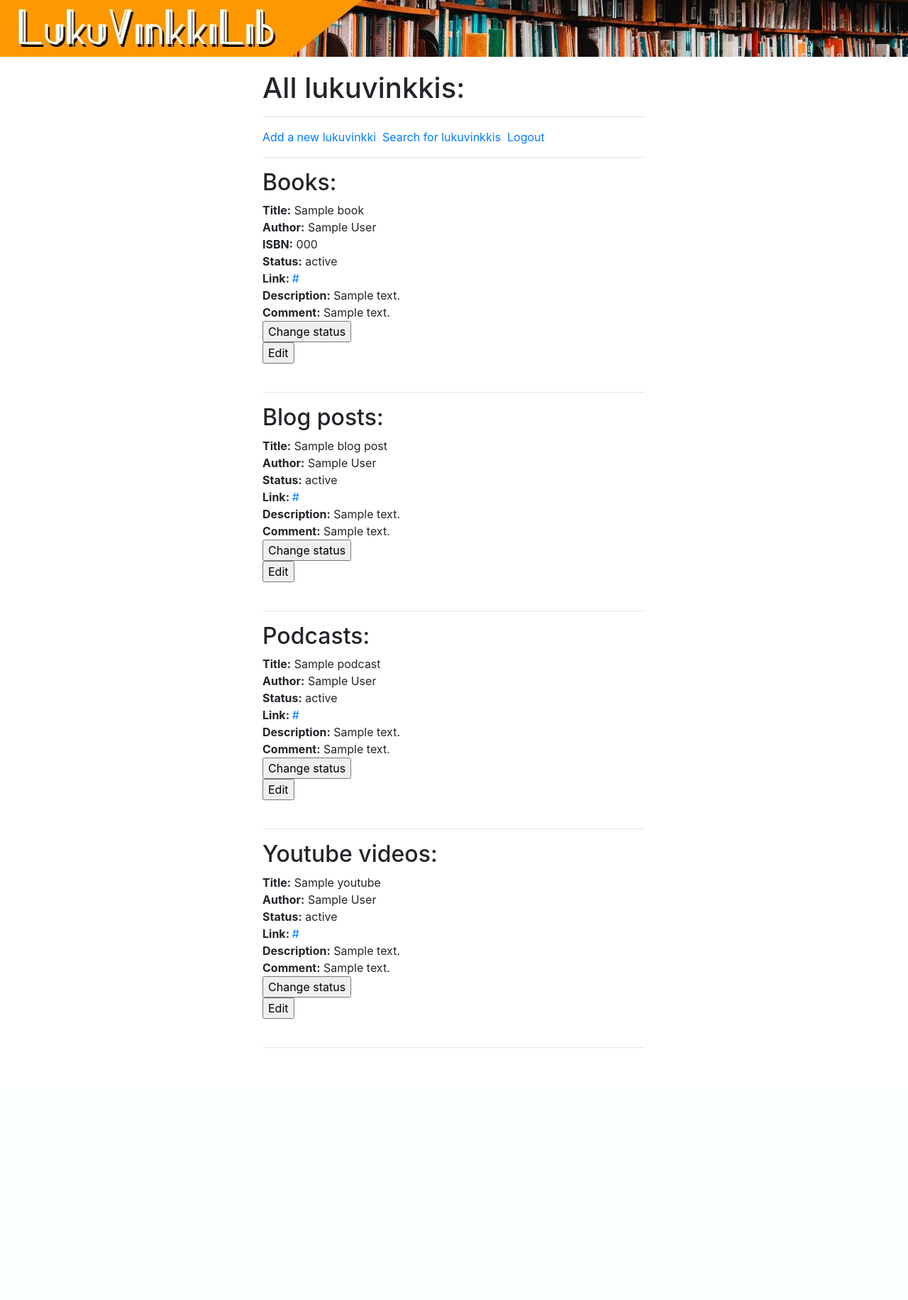
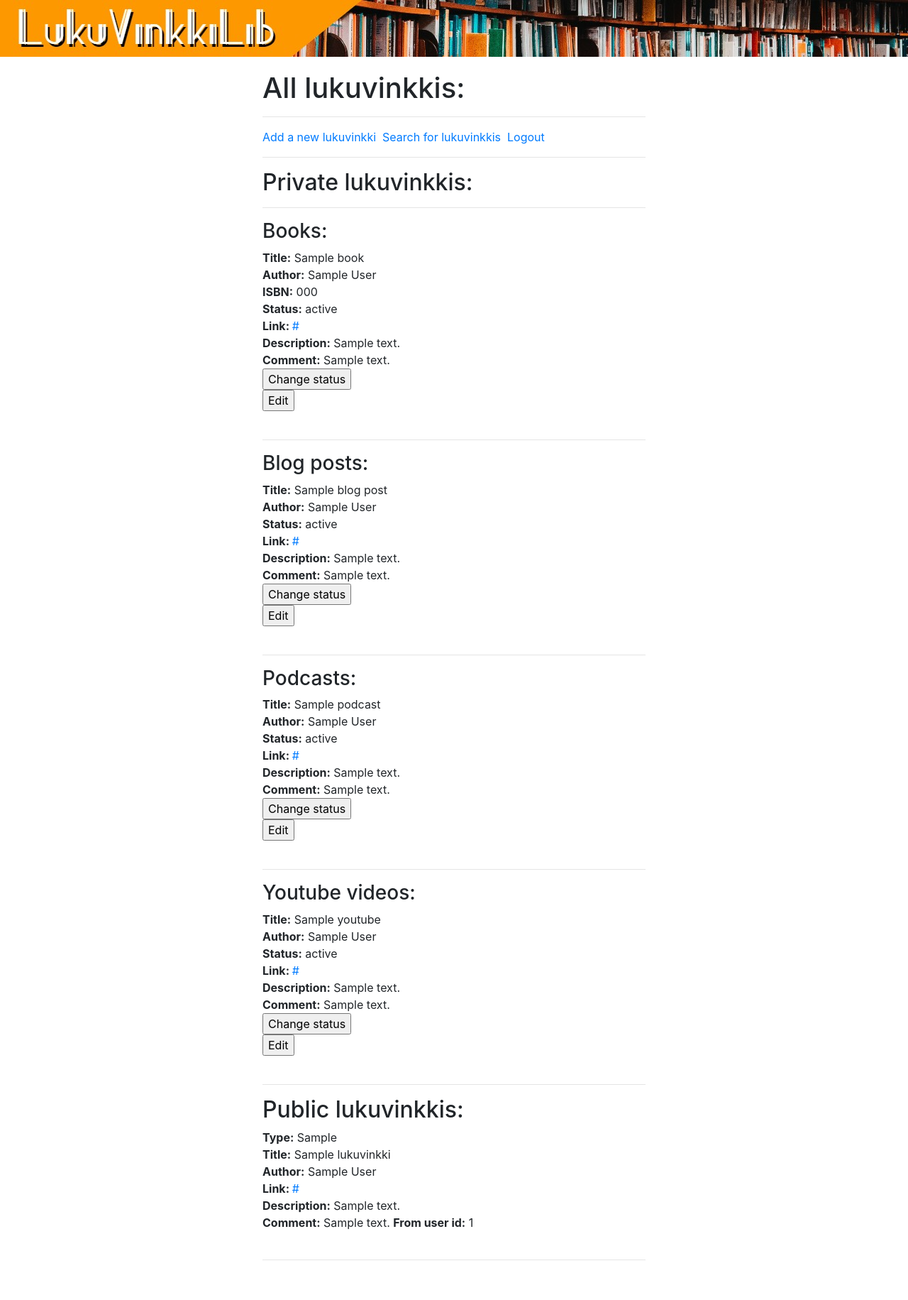
Before and after one commit to sangsami/ohtuminiproject, a Flask app: template src/templates/lukuvinkkiview.html in a window 1280 px wide. Shown: the whole page at 71% size. Before the commit the page ends 1476 px from the top, so only its background shows below. Run offline with Flask 2, Linux system fonts and the light colour scheme; the template is opened without the code that fills it: most values are stand-ins (such as "Sample title", 1, 10 or a date in 2020); some libraries are stand-ins or nearby versions.

Commit message:
lukuvinkkis are listed by public and private lukuvinkkis

```diff
--- a/src/templates/changelukuvinkki.html
+++ b/src/templates/changelukuvinkki.html
@@ -55,6 +55,11 @@ Change current lukuvinkki
     <textarea name="comment" id="comment" rows="2" cols="50">{{ lukuvinkki.comment or '' }}</textarea>
   </div>
 
+  <div>
+    <input type="checkbox" name="visibility" value="checked" {{ "checked" if lukuvinkki.is_public }}>
+    <label for="visibility">Make public</label><br />
+  </div>
+
   <div class="btn-group">
     <input type="submit" name="save_button" value="Save">
     <input type="submit" name="view_button" value="View lukuvinkkis">
--- a/src/templates/lukuvinkkiview.html
+++ b/src/templates/lukuvinkkiview.html
@@ -11,8 +11,10 @@ Lukuvinkki-View
 <a href="/search">Search for lukuvinkkis</a>&nbsp;
 <a href="/logout">Logout</a></li>
 <hr>
+<h2>Private lukuvinkkis:</h2>
+<hr>
 {% if books %}
-    <h2>Books: </h2>
+    <h3>Books: </h3>
     {% for book in books %}
         <b>Title:</b> {{ book.title }}<br>
 
@@ -24,9 +26,7 @@ Lukuvinkki-View
             <b>ISBN:</b> {{ book.isbn }}<br>
         {% endif %}
 
-        {% if not book.is_public %}
         <b>Status:</b> {{ book.read_status() }}<br>
-        {% endif %}
 
         {% if book.link %}
             <b>Link: </b>
@@ -41,7 +41,6 @@ Lukuvinkki-View
             <b>Comment:</b> {{ book.comment }}
         {% endif %}
 
-        {% if book.user_id == user_id%}
         <form action="/lukuvinkkiview" method="POST">
             <input type="submit" name="change_status_button" value="Change status">
             <input type="hidden" value={{ book.lukuvinkki_id }} name="lukuvinkki_id">
@@ -50,14 +49,13 @@ Lukuvinkki-View
             <input type="submit" name="edit_button" value="Edit">
             <input type="hidden" value={{ book.lukuvinkki_id }} name="lukuvinkki_id">
         </form>
-        {% endif %}
         <br>
         {% endfor %}
         <hr>
 {% endif %}
 
 {% if blog_posts %}
-    <h2>Blog posts: </h2>
+    <h3>Blog posts: </h3>
     {% for blog_post in blog_posts %}
 
         <b>Title:</b> {{ blog_post.title }}<br>
@@ -81,7 +79,6 @@ Lukuvinkki-View
             <b>Comment:</b> {{ blog_post.comment }}
         {% endif %}
 
-        {% if blog_post.user_id == user_id %}
         <form action="/lukuvinkkiview" method="POST">
             <input type="submit" name="change_status_button" value="Change status">
             <input type="hidden" value={{ blog_post.lukuvinkki_id }} name="lukuvinkki_id">
@@ -90,14 +87,13 @@ Lukuvinkki-View
             <input type="submit" name="edit_button" value="Edit">
             <input type="hidden" value={{ blog_post.lukuvinkki_id }} name="lukuvinkki_id">
         </form>
-        {% endif %}
         <br>
         {% endfor %}
         <hr>
 {% endif %}
 
 {% if podcasts %}
-    <h2>Podcasts: </h2>
+    <h3>Podcasts: </h3>
     {% for podcast in podcasts %}
         <b>Title:</b> {{ podcast.title }}<br>
 
@@ -134,7 +130,7 @@ Lukuvinkki-View
 {% endif %}
 
 {% if youtubes %}
-    <h2>Youtube videos: </h2>
+    <h3>Youtube videos: </h3>
     {% for youtube in youtubes %}
         <b>Title:</b> {{ youtube.title }}<br>
 
@@ -170,5 +166,36 @@ Lukuvinkki-View
         <hr>
 {% endif %}
 
+{% if publics %}
+    <h2>Public lukuvinkkis: </h2>
+    {% for lukuvinkki in publics %}
+        <b>Type:</b> {{ lukuvinkki.lukuvinkki_type }}<br>
+        <b>Title:</b> {{ lukuvinkki.title }}<br>
+
+        {% if lukuvinkki.author %}
+            <b>Author:</b> {{ lukuvinkki.author }}<br>
+        {% endif %}
+
+        {% if lukuvinkki.link %}
+                <b>Link: </b>
+                <a href="{{ youtube.link }}">{{ youtube.link }}</a><br>
+        {% endif %}
+
+        {% if lukuvinkki.descript %}
+            <b>Description:</b> {{ lukuvinkki.descript }}<br>
+        {% endif %}
+
+        {% if lukuvinkki.comment %}
+            <b>Comment:</b> {{ lukuvinkki.comment }}
+        {% endif %}
+
+        <b>From user id:</b> {{ lukuvinkki.user_id }}<br>
+
+        <br>
+        {% endfor %}
+        <hr>
+{% endif %}
+
+
 
 {% endblock %}
```
Also changed, not shown: src/repositories/lukuvinkki_repository.py (+12 -12 lines), src/routes.py (+9 -4 lines), src/services/lukuvinkki_service.py (+10 -3 lines), src/tests/lukuvinkki_repository_test.py (+3 -2 lines), src/tests/lukuvinkki_service_test.py (+7 -7 lines), src/tests/lukuvinkki_test.py (+3 -0 lines). Lines whose indentation alone changed are shown as unchanged.
